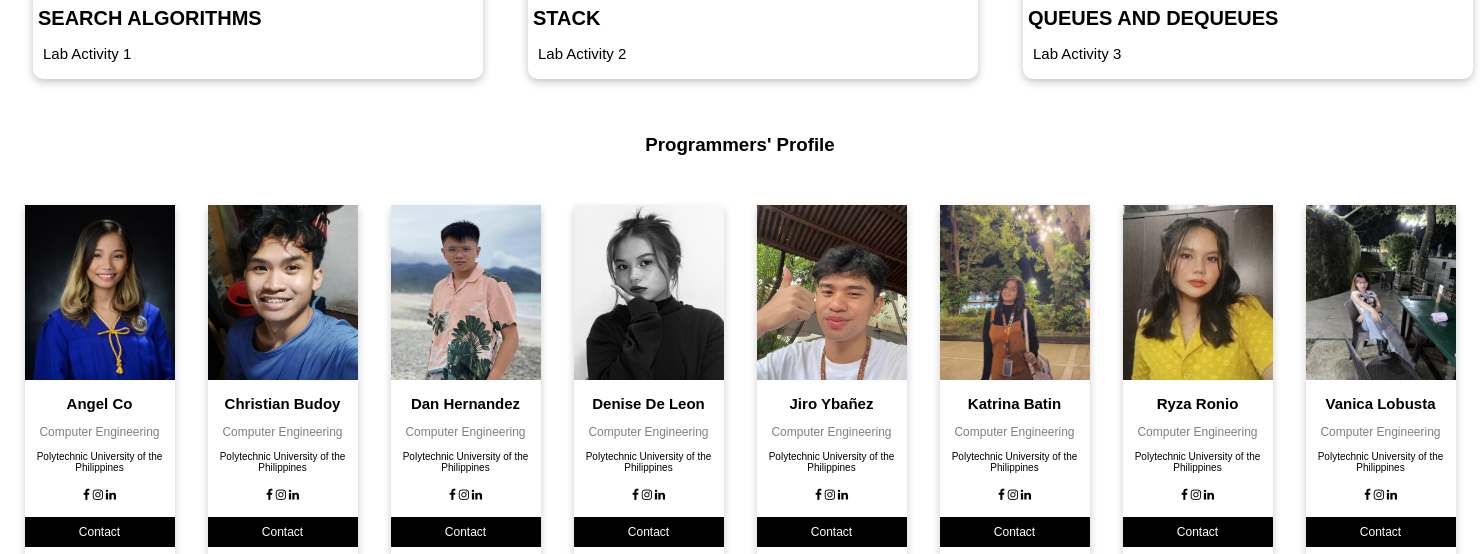
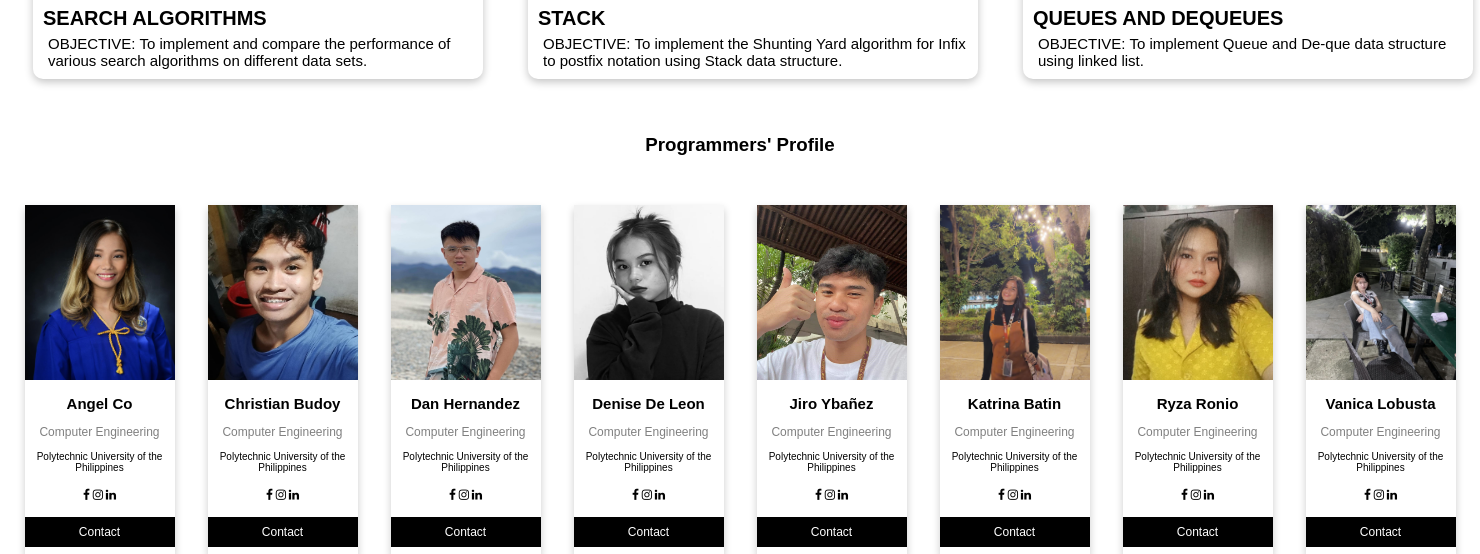
Before and after one commit to ardy-dl/PORTFOLIO_FLASK, a Flask app: page / in a window 1480 px wide. Shown: the part 366-920 px from the top of the page. Run offline with Flask 3, Linux system fonts and the light colour scheme.

Commit message:
Update home.html

```diff
--- a/flask_portfolio-main/templates/home.html
+++ b/flask_portfolio-main/templates/home.html
@@ -97,12 +97,15 @@
     .course-title {
         font-size: 20px;
         font-weight: bold;
-        margin: 5px 5px;
+        margin: 0px 5px 0px 5px;
+        padding: 5px;
     }
 
     .course-type {
         font-size: 15px;
         padding-left: 10px;
+        padding: 0px 0px 0px 5px;
+        margin: 0px 5px 0px 10px;
     }
     </style>
 </head>
@@ -119,19 +122,19 @@
                <a href="{{ url_for('searchalgo')}}">
                <img class ="course-image" image src="{{ url_for('static', filename= 'search-cover.png')}}" width="50%">
                <p class="course-title">SEARCH ALGORITHMS</p>
-               <p class="course-type">Lab Activity 1</p>
+               <p class="course-type">OBJECTIVE: To implement and compare the performance of various search algorithms on different data sets.</p>
                </a>
             </div>
             <div class="course-box">
                 <a href="#"><img class ="course-image" image src="{{ url_for('static', filename= 'stack-cover.png')}}" width="50%">
                 <p class="course-title">STACK</p>
-                <p class="course-type">Lab Activity 2</p>
+                <p class="course-type">OBJECTIVE: To implement the Shunting Yard algorithm for Infix to postfix notation using Stack data structure.</p>
                 </a>
             </div>
             <div class="course-box">
                 <a href="#"><img class ="course-image" image src="{{ url_for('static', filename= 'qdq-cover.jpg')}}" width="50%">
                 <p class="course-title">QUEUES AND DEQUEUES</p>
-                <p class="course-type">Lab Activity 3</p>
+                <p class="course-type">OBJECTIVE: To implement Queue and De-que data structure using linked list.</p>
                 </a>
             </div>
         </div>
```
